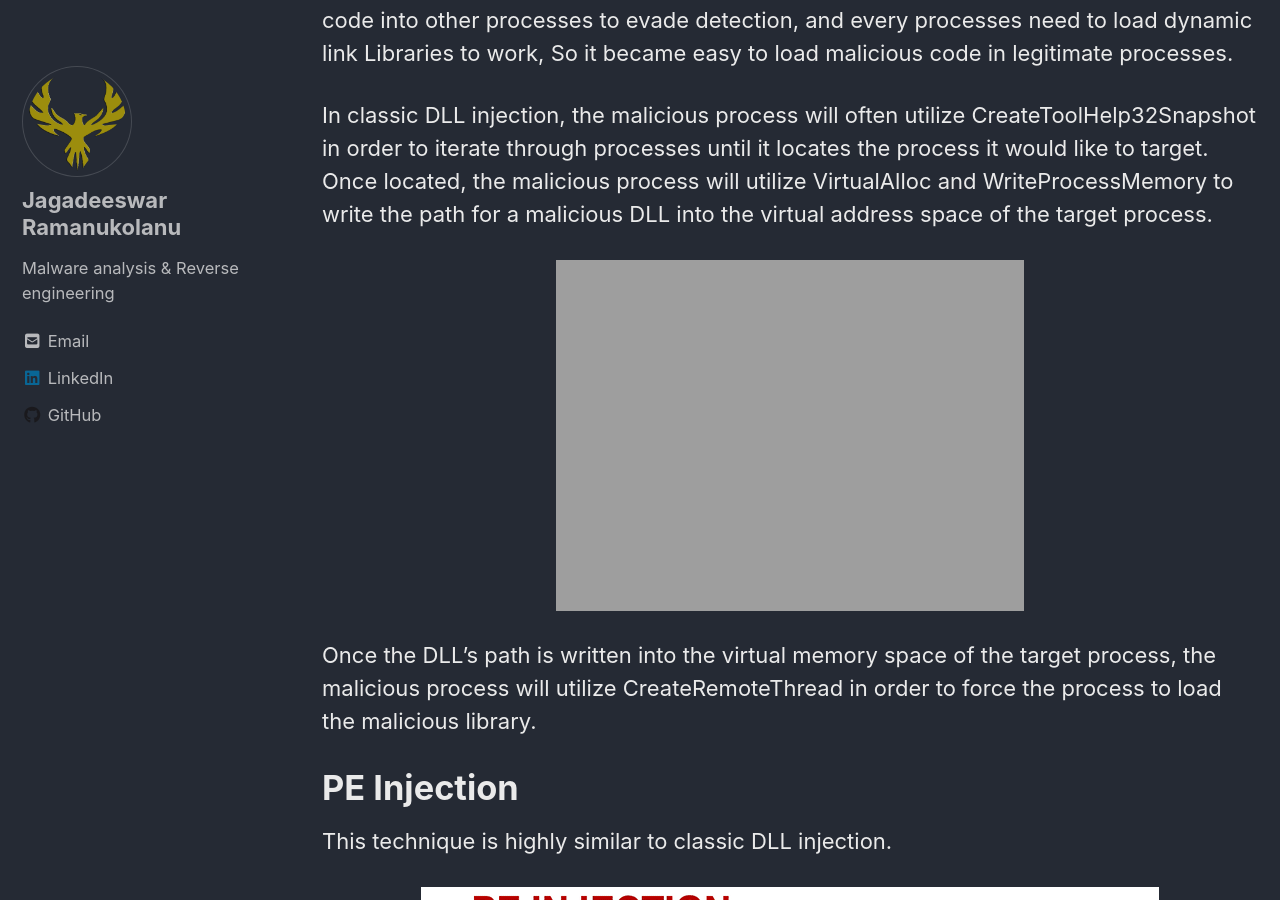
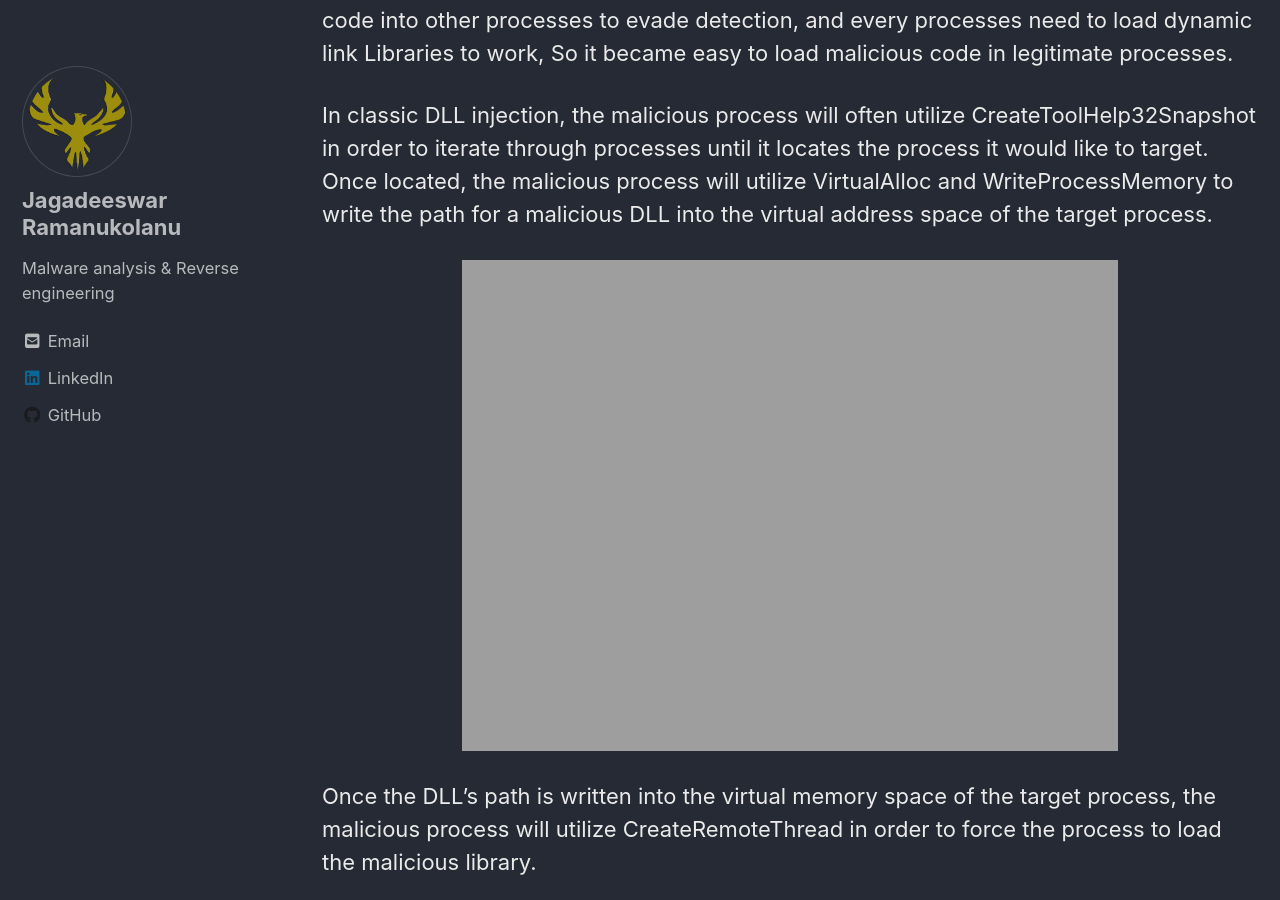
Before and after one commit to Haxer007/haxer007.github.io, a Jekyll site: the page built from _posts/Malware-Analysis/2021-10-01-Types of Process Injection.md, in a window 1280 px wide and 900 px high, scrolled down 1615 px. Built offline with Jekyll 4.4.1, drawn with Linux system fonts in a browser that asks for light colours; cached includes are drawn as plain includes; nearby versions of some CDN libraries.

Commit message:
Update 2021-10-01-Types of Process Injection.md

```diff
--- a/_posts/Malware-Analysis/2021-10-01-Types of Process Injection.md
+++ b/_posts/Malware-Analysis/2021-10-01-Types of Process Injection.md
@@ -39,7 +39,7 @@ DLL-Injection is the most common technique that used by malware to inject malici
 In classic DLL injection, the malicious process will often utilize CreateToolHelp32Snapshot in order to iterate through processes until it locates the process it would like to target. Once located, the malicious process will utilize VirtualAlloc and WriteProcessMemory to write the path for a malicious DLL into the virtual address space of the target process.
 
 <p align="center">
-  <img width="50%" src="https://haxer007.github.io/img/dll-injection.gif" />
+  <img width="70%" src="https://haxer007.github.io/img/dll-injection.gif" />
 </p>
 
 
```
